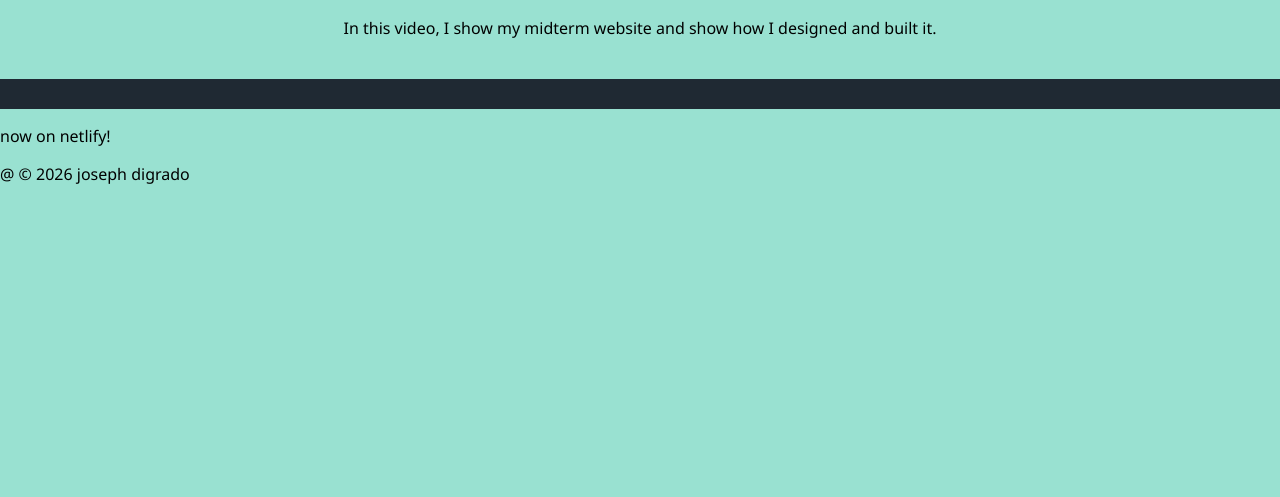
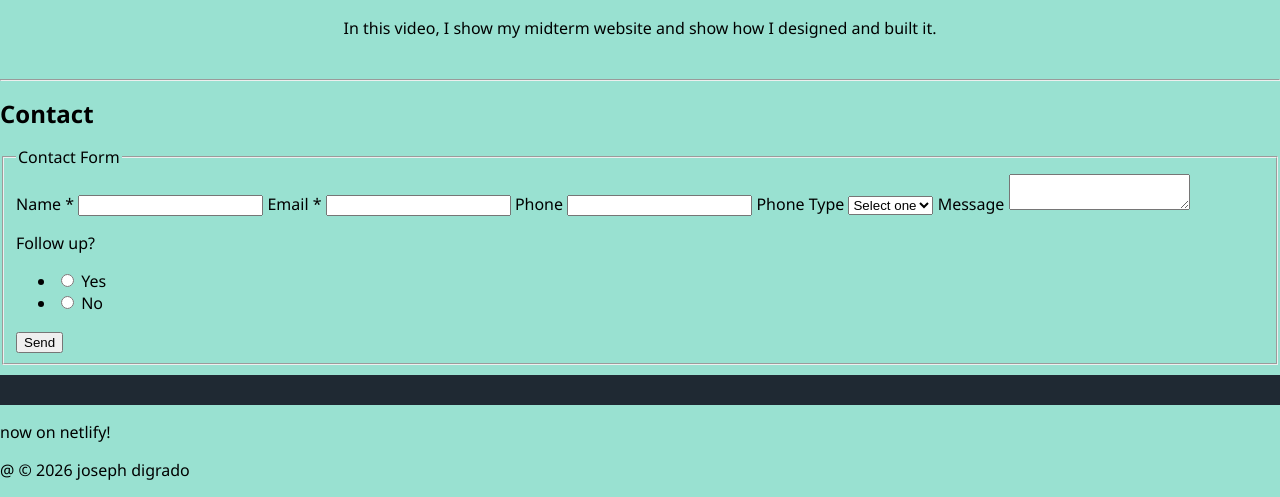
Before and after one commit to RVCC-IDMX/about-me-jdigrado09, a plain HTML site: page index.html in a window 1280 px wide. Shown: the part 3437-3934 px from the top of the page. Before the commit the page ends 3638 px from the top, so only its background shows below. Drawn offline with Linux system fonts and the light colour scheme.

Commit message:
testing contact form

```diff
--- a/index.html
+++ b/index.html
@@ -69,7 +69,7 @@
   <hr>
 
   <figure>
-    <img src="img/640w3.jpg"little baby">
+    <img src="img/640w3.jpg" alt="little baby">
   </figure>
 
 </section>
@@ -89,7 +89,45 @@
     In this video, I show my midterm website and show how I designed and built it.
   </p>
 </section>
+<hr>
+<section id="contact">
+  <h2>Contact</h2>
 
+  <form method="post" data-netlify="true">
+    <fieldset>
+      <legend>Contact Form</legend>
+
+      <label>Name *</label>
+      <input type="text" name="name" required>
+
+      <label>Email *</label>
+      <input type="email" name="email" required>
+
+      <label>Phone</label>
+      <input type="tel" name="phone">
+
+      <label>Phone Type</label>
+      <select name="phonetype">
+        <option value="">Select one</option>
+        <option>Mobile</option>
+        <option>Home</option>
+        <option>Work</option>
+      </select>
+
+      <label>Message</label>
+      <textarea name="message"></textarea>
+
+      <p>Follow up?</p>
+      <ul>
+        <li><input type="radio" name="followup"> Yes</li>
+        <li><input type="radio" name="followup"> No</li>
+      </ul>
+
+      <button type="submit">Send</button>
+
+    </fieldset>
+  </form>
+</section>
 
 
 
```
